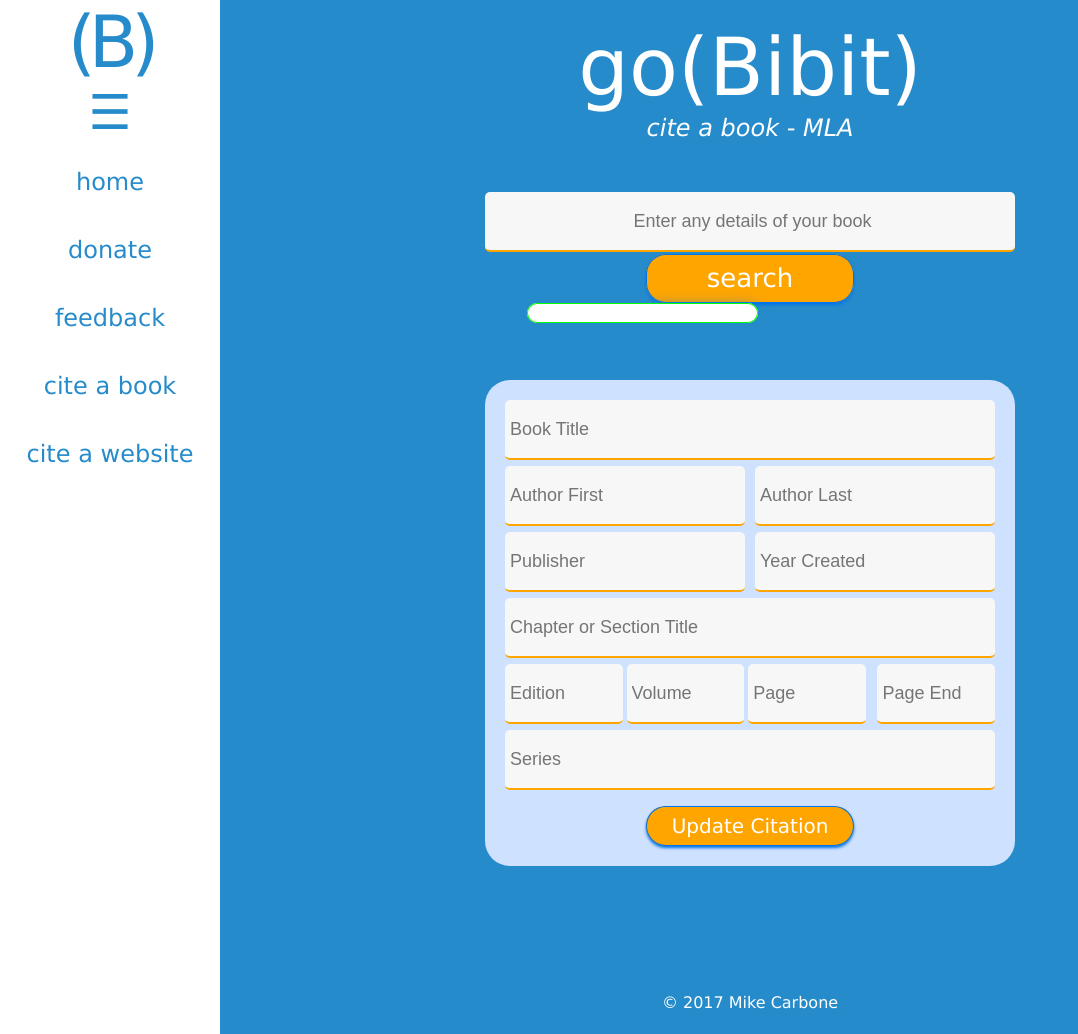
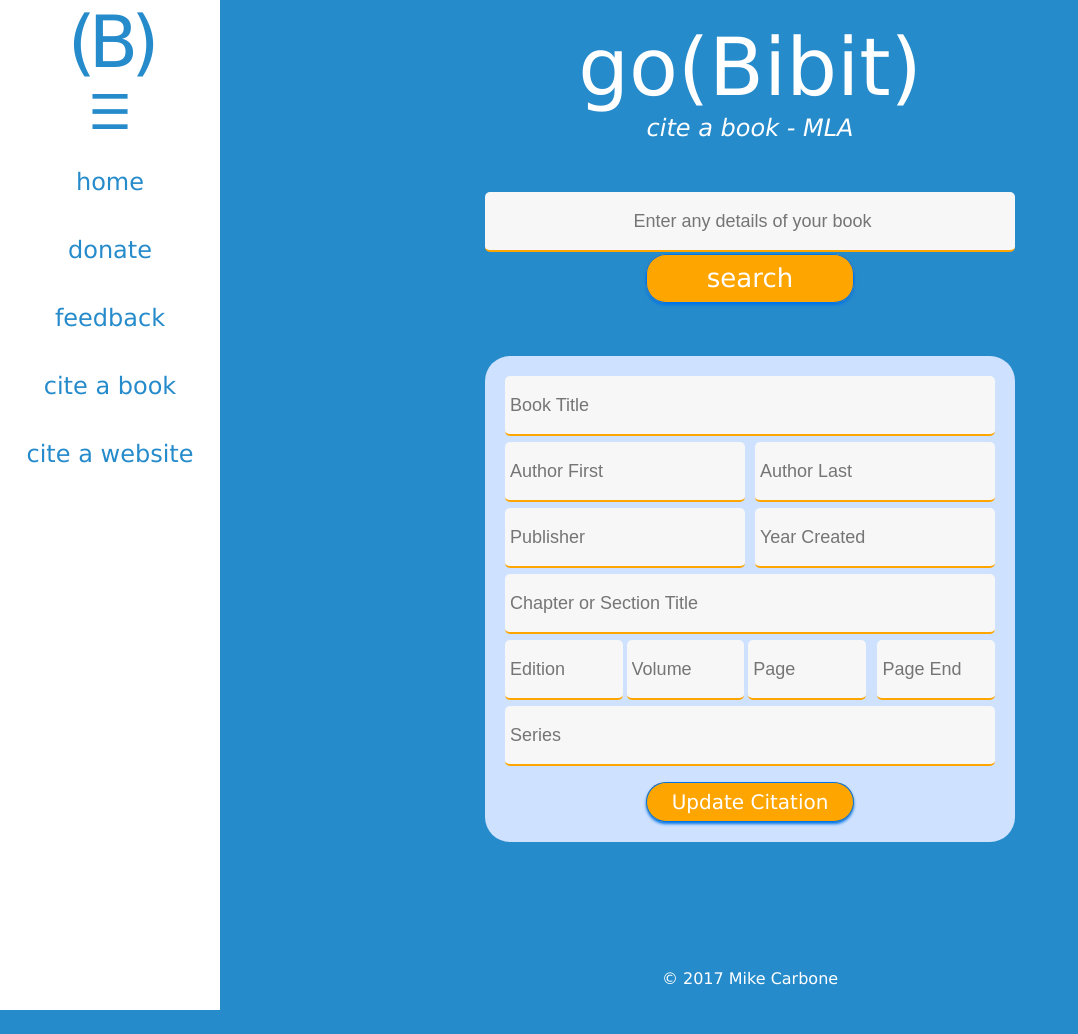
Before and after one commit to MikeCarbone/CitationMachine, a Python web app: template templates/book.html in a window 1280 px wide. Shown: the whole page, without its empty margins (0-1078 px from the left). After the commit the page ends 1010 px from the top, so only its background shows below. Run offline with Jinja, Linux system fonts and the light colour scheme; the template is opened without the code that fills it, so the values that code supplies are empty.

Commit message:
rearranging book cover position

```diff
--- a/static/css/beautifulBook.css
+++ b/static/css/beautifulBook.css
@@ -280,13 +280,13 @@ button#auto-button.big-button{
 }
 
 .citation-container{
-	display: inline-block;
+	display: none;
 	margin: 0px auto 0px 29%;
 	width: 60%;
 }
 
 #citation-landing{
-	display: inline-block;
+	display: none;
 	background-color: white;
 	/*margin: 50px auto 20px auto;*/
 	width: 30%;
@@ -313,7 +313,7 @@ button#auto-button.big-button{
 }
 
 #bookCoverContainer{
-	display: inline-block;
+	display: none;
 	/*width: 20%;
 	height: auto;*/
 }
@@ -330,7 +330,7 @@ button#auto-button.big-button{
 	z-index: -1;
 	opacity: .3;
 	transform: translateY(-55%);*/
-	display: inline-block;
+	display: none;
 	height: auto;
 	max-height: 100%;
 	float: right;
--- a/static/js/fancyBooks.js
+++ b/static/js/fancyBooks.js
@@ -63,9 +63,10 @@ function sidebar_close() {
 function makeCitationVisible(){
    if (isCitationVisible == false){
         isCitationVisible = true;
-        document.getElementById("citation-container").style.display = "block";
-        document.getElementById("citation-landing").style.display = "block";
+        document.getElementById("citation-container").style.display = "inline-block";
+        document.getElementById("citation-landing").style.display = "inline-block";
         document.getElementById("bookCoverContainer").style.display = "inline-block";
+        document.getElementById("bookCover").style.display = "inline-block";
     }
 }
 
```
